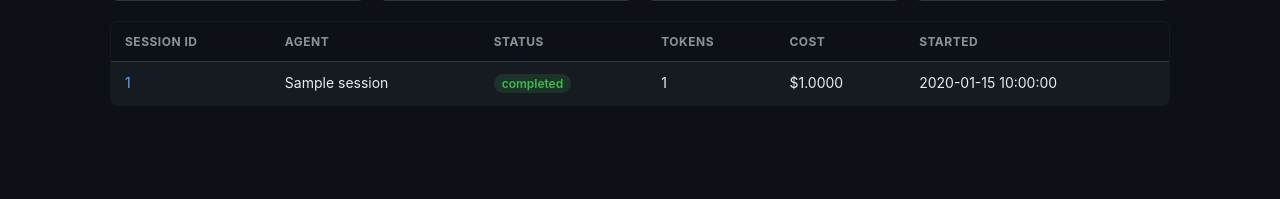
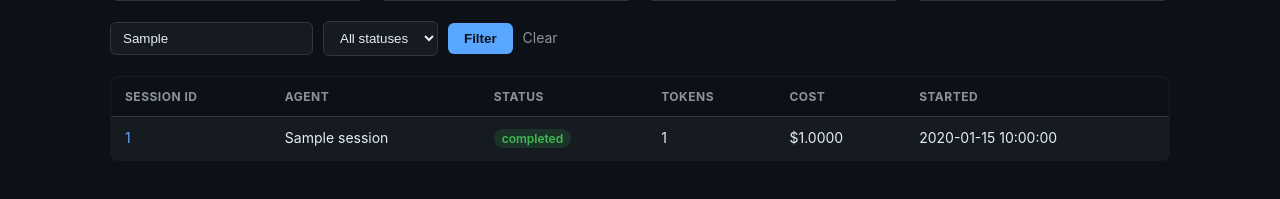
Before and after one commit to elbachir-salik/agentguard, a FastAPI app: template agentguard/dashboard/templates/index.html in a window 1280 px wide. Shown: the part 245-444 px from the top of the page. Run offline with FastAPI, Linux system fonts and the light colour scheme; the template is opened without the code that fills it: most values are stand-ins (such as "Sample title", 1, 10 or a date in 2020).

Commit message:
style: update dashboard styles and session list template

```diff
--- a/agentguard/dashboard/static/style.css
+++ b/agentguard/dashboard/static/style.css
@@ -24,6 +24,37 @@ a { color: var(--blue); text-decoration: none; }
 a:hover { text-decoration: underline; }
 
 .container { max-width: 1100px; margin: 0 auto; padding: 20px; }
+
+.filter-bar {
+    display: flex;
+    gap: 10px;
+    margin-bottom: 20px;
+    align-items: center;
+}
+
+.filter-bar input,
+.filter-bar select {
+    background: var(--surface);
+    border: 1px solid var(--border);
+    color: var(--text);
+    padding: 8px 12px;
+    border-radius: 6px;
+}
+
+.filter-bar button {
+    background: var(--blue);
+    color: var(--bg);
+    border: none;
+    padding: 8px 16px;
+    border-radius: 6px;
+    cursor: pointer;
+    font-weight: 600;
+}
+
+.filter-bar a {
+    color: var(--text-dim);
+    font-size: 14px;
+}
 
 nav {
     background: var(--surface);
--- a/agentguard/dashboard/templates/index.html
+++ b/agentguard/dashboard/templates/index.html
@@ -35,6 +35,20 @@
             </div>
         </div>
 
+        <form class="filter-bar" method="get" action="/">
+            <input type="text" name="agent" placeholder="Filter by agent" value="{{ filter_agent }}">
+            <select name="status">
+                <option value="">All statuses</option>
+                <option value="completed" {% if filter_status == 'completed' %}selected{% endif %}>completed</option>
+                <option value="tripped" {% if filter_status == 'tripped' %}selected{% endif %}>tripped</option>
+                <option value="error" {% if filter_status == 'error' %}selected{% endif %}>error</option>
+            </select>
+            <button type="submit">Filter</button>
+            {% if filter_agent or filter_status %}
+            <a href="/">Clear</a>
+            {% endif %}
+        </form>
+
         <table>
             <thead>
                 <tr>
```
